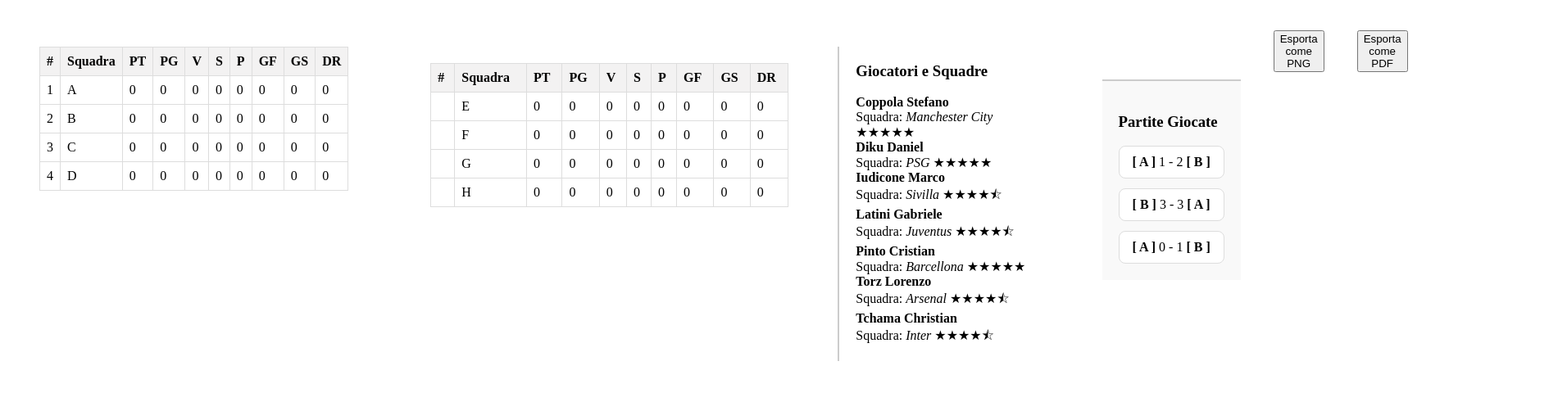
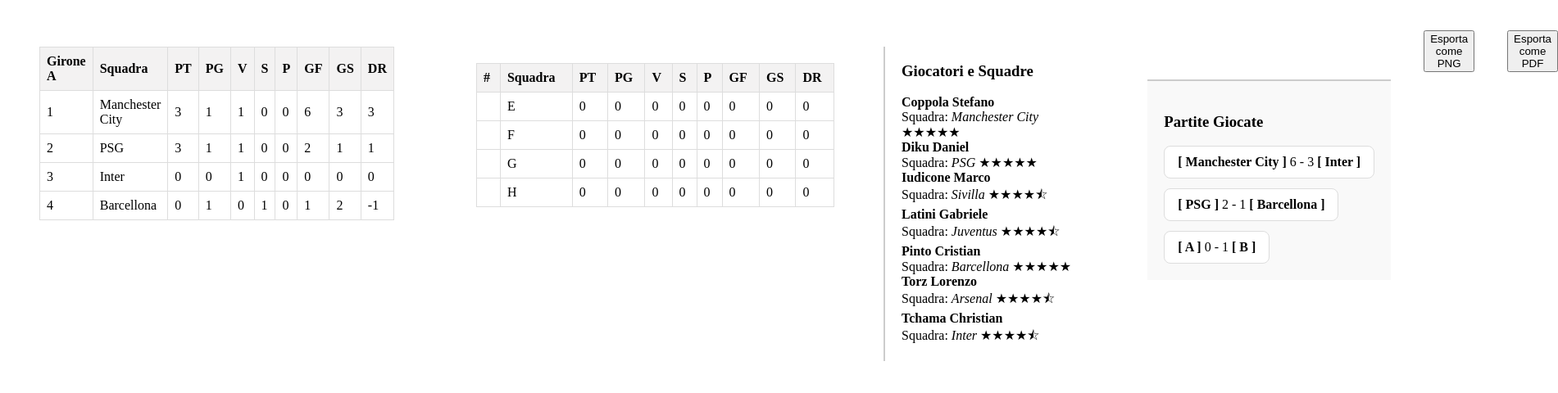
Before and after one commit to TnTFireYT/Tornei, a plain HTML site: page fifa1.html in a window 1280 px wide. Shown: the part 50-530 px from the top of the page at 82% size, 1901 px wide, since content can reach past the window. Drawn offline with nearby package versions, Linux system fonts and the light colour scheme.

Commit message:
Update fifa1.html

```diff
--- a/fifa1.html
+++ b/fifa1.html
@@ -35,7 +35,7 @@
  <table id="classifica">
   <thead>
     <tr>
-      <th>#</th>
+      <th>Girone A</th>
       <th>Squadra</th>
       <th>PT</th>
       <th>PG</th>
@@ -48,10 +48,10 @@
     </tr>
   </thead>
   <tbody>
-    <tr><td></td><td>A</td><td>0</td><td>0</td><td>0</td><td>0</td><td>0</td><td>0</td><td>0</td><td>0</td></tr>
-    <tr><td></td><td>B</td><td>0</td><td>0</td><td>0</td><td>0</td><td>0</td><td>0</td><td>0</td><td>0</td></tr>
-    <tr><td></td><td>C</td><td>0</td><td>0</td><td>0</td><td>0</td><td>0</td><td>0</td><td>0</td><td>0</td></tr>
-    <tr><td></td><td>D</td><td>0</td><td>0</td><td>0</td><td>0</td><td>0</td><td>0</td><td>0</td><td>0</td></tr>
+    <tr><td></td><td>Manchester City</td><td>3</td><td>1</td><td>1</td><td>0</td><td>0</td><td>6</td><td>3</td><td>3</td></tr>
+    <tr><td></td><td>PSG</td><td>3</td><td>1</td><td>1</td><td>0</td><td>0</td><td>2</td><td>1</td><td>1</td></tr>
+    <tr><td></td><td>Inter</td><td>0</td><td>0</td><td>1</td><td>0</td><td>0</td><td>0</td><td>0</td><td>0</td></tr>
+    <tr><td></td><td>Barcellona</td><td>0</td><td>1</td><td>0</td><td>1</td><td>0</td><td>1</td><td>2</td><td>-1</td></tr>
 	</tbody>
 	</table>
 
@@ -121,13 +121,13 @@
 
         <a href="partita1.html" style="text-decoration: none; color: inherit;">
             <div style="padding: 10px 16px; border: 1px solid #ddd; border-radius: 8px; background: #fff; white-space: nowrap;">
-                <strong>[ A ]</strong> 1 - 2 <strong>[ B ]</strong>
+                <strong>[ Manchester City ]</strong> 6 - 3 <strong>[ Inter ]</strong>
             </div>
         </a>
 
         <a href="partita2.html" style="text-decoration: none; color: inherit;">
             <div style="padding: 10px 16px; border: 1px solid #ddd; border-radius: 8px; background: #fff; white-space: nowrap;">
-                <strong>[ B ]</strong> 3 - 3 <strong>[ A ]</strong>
+                <strong>[ PSG ]</strong> 2 - 1 <strong>[ Barcellona ]</strong>
             </div>
         </a>
 
```
